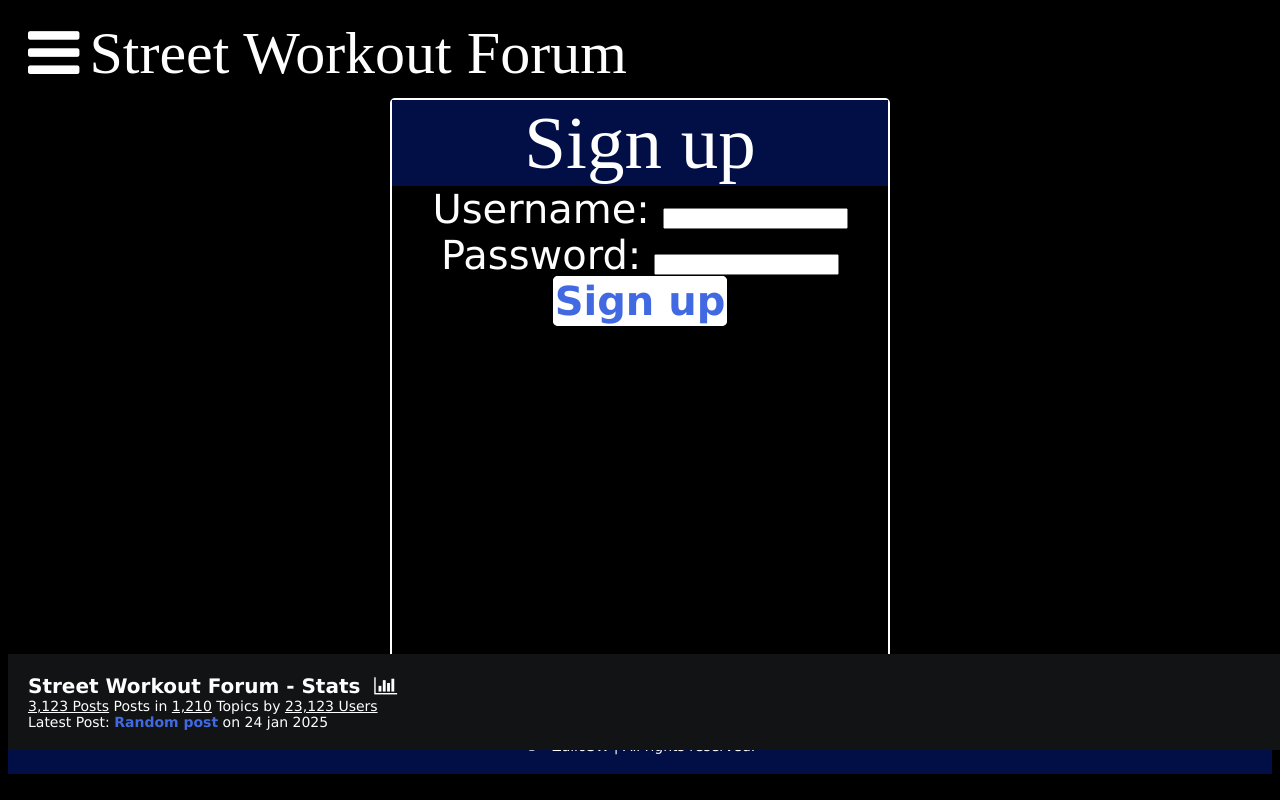
After one commit to ZalioSW/Street-workout-forums, a Flask app: template templates/signup.html in a window 1280 px wide. The commit adds this page. Run offline with Flask 3, Linux system fonts and the light colour scheme; the template is opened without the code that fills it, so the values that code supplies are empty; some web fonts are replaced.

Commit message:
ustvarjanje main.py

```diff
--- /dev/null
+++ b/main.py
@@ -0,0 +1,27 @@
+from flask import Flask, render_template
+
+app = Flask(__name__)
+
+@app.route("/")
+def main_page():
+    return render_template("home.html")
+
+@app.route("/posts")
+def posts_page():
+    return render_template("posts.html")
+
+@app.route("/signup")
+def signup_page():
+    return render_template("signup.html")
+
+@app.route("/signupGet")
+def signupGet():
+    ime = request.args.get("ime")
+    geslo = request.args.get("geslo")
+    return "dela"
+
+@app.route("/login")
+def login_page():
+    return render_template("login.html")
+
+app.run(debug=True)
--- a/style.css
+++ b/static/style.css
@@ -361,73 +303,33 @@ footer {
 
 }
 
-/*************************************************************************************************************************************************/
-/*detail.html*/
+/*************************************************************************************************************************/
+/*signup.html*/
 
-.head{
-    display: flex;
-    background-color: #2c2c2c;
-    padding: 5px;
-    font-weight: bold;
-    font-size: 15px;
+.signup-okvir{
+    border: solid 2px white;
+    border-radius: 5px;
+    width: 500px;
+    margin: auto;
+    height: 600px;
 }
 
-.authors{
-    flex: 20%;
+.signup-naslov{
+    font-size: 75px;
+    text-align: center;
+    font-family: coolvetica;
+    background-color: #020f47;
 }
 
-.content{
-    flex: 80%;
+.signup-prijava{
+    text-align: center;
+    font-size: 40px;
 }
 
-.body{
-    display: flex;
-    background-color: #131415;
-    padding: 10px;
-    margin-top: 5px;
+.signup-knof{
+    border: solid 2px white;
+    border-radius: 5px;
+    position: relative;
+    bottom: 0;
+    background-color: white;
 }
-
-.body .authors .username{
-    font-size: 20px;
-}
-
-.body .authors img{
-    max-width: 50px;
-    max-height: 80px;
-}
-
-.body .content .comment button{
-    border: none;
-    padding: 10px;
-    font-weight: bolder;
-    cursor: pointer;
-    float: right;
-}
-
-/*Comment*/
-
-.comment-area{
-    margin-top: 50px;
-}
-
-.comment-area textarea{
-    width: 100%;
-    min-height: 100px;
-    padding: 10px;
-    margin-block: 10px;
-}
-
-.comment-area input{
-    float: right;
-    padding: 10px;
-    border-radius: 10px;
-    cursor: pointer;
-}
-
-.comment-area input:hover{
-    border: solid 1px #000;
-}
-
-.comments-container{
-    margin-top: 50px;
-}
--- /dev/null
+++ b/templates/signup.html
@@ -0,0 +1,79 @@
+<!DOCTYPE html>
+<html lang="en">
+<head>
+    <meta charset="UTF-8">
+    <meta name="viewport" content="width=device-width, initial-scale=1.0">
+    <title>Street Workout Forum</title>
+    <link rel=stylesheet type=text/css href="{{ url_for('static', filename='style.css') }}">
+    <script src="{{ url_for('static', filename='main.js') }}"></script>
+    <link rel="stylesheet" href="https://cdnjs.cloudflare.com/ajax/libs/font-awesome/4.7.0/css/font-awesome.min.css">
+    <script src="https://ajax.googleapis.com/ajax/libs/jquery/3.7.1/jquery.min.js"></script>
+</head>
+<body>
+    <header>
+        <div class="navbar">
+            <nav class="navigation hide" id="navigation">
+                <ul class="nav-list">
+                    <span class="close-icon" onclick="showIconBar()"><i class="fa fa-close"></i></span>
+                    <li class="nav-item">
+                        <a href="/">Home</a>
+                    </li>
+                    <li class="nav-item">
+                        <a href="/posts">Posts</a>
+                    </li>
+					<li class="nav-item">
+						<a href="/signup">Sign up</a>
+					</li>
+                    <li class="nav-item">
+                        <a href="/login">Login</a>
+                    </li>
+                </ul>
+            </nav>
+            <a href="#" class="bar-icon" id="iconBar" onclick="hideIconBar()"><i class="fa fa-bars"></i></a>
+            <div class="brand">Street Workout Forum</div>
+        </div>
+    </header>
+    <div class="signup-okvir">
+        <div class="signup-naslov">
+            Sign up
+        </div>
+        <div class="signup-prijava">
+            Username: <input type="text" id="ime"><br>
+            Password: <input type="password" id="geslo"><br>
+            <a href="" onclick="podatkiGet()" class="signup-knof">Sign up</a><br>
+        </div>
+    </div>
+    <!--Informacije-->
+    <div class="forum-info">
+        <div class="chart">
+            Street Workout Forum - Stats &nbsp;<i class="fa fa-bar-chart"></i>
+        </div>
+        <div>
+            <span><u>3,123 Posts</u> Posts in <u>1,210</u> Topics by <u>23,123 Users</u></span><br>
+            <span>Latest Post: <b><a href="#">Random post</a></b> on 24 jan 2025</span>
+        </div>
+    </div>
+    <footer>
+        <span>&copy; &nbsp; ZalioSW | All rights reserved.</span>
+    </footer>
+    <script>
+        function podatkiGet() {
+            var ime = document.getElementById("ime");
+            var geslo = document.getElementById("geslo");
+            $.ajax({
+                url: "/signupGet",
+                data: {
+                    ime: ime.value,
+                    geslo: geslo.value
+                },
+                success: function(data) {
+                    if (data == "dela"){
+                        window.location.href = '/';
+                        console.log("dela");
+                    }
+                }
+            });
+        }
+    </script>
+</body>
+</html>
```
Also changed, not shown: other parts of static/style.css (+0 -58 lines), templates/home.html (renamed from home.html, +9 -4 lines), templates/login.html (added, +60 -0 lines), templates/posts.html (renamed from posts.html, +10 -29 lines), static/main.js (renamed from main.js).
